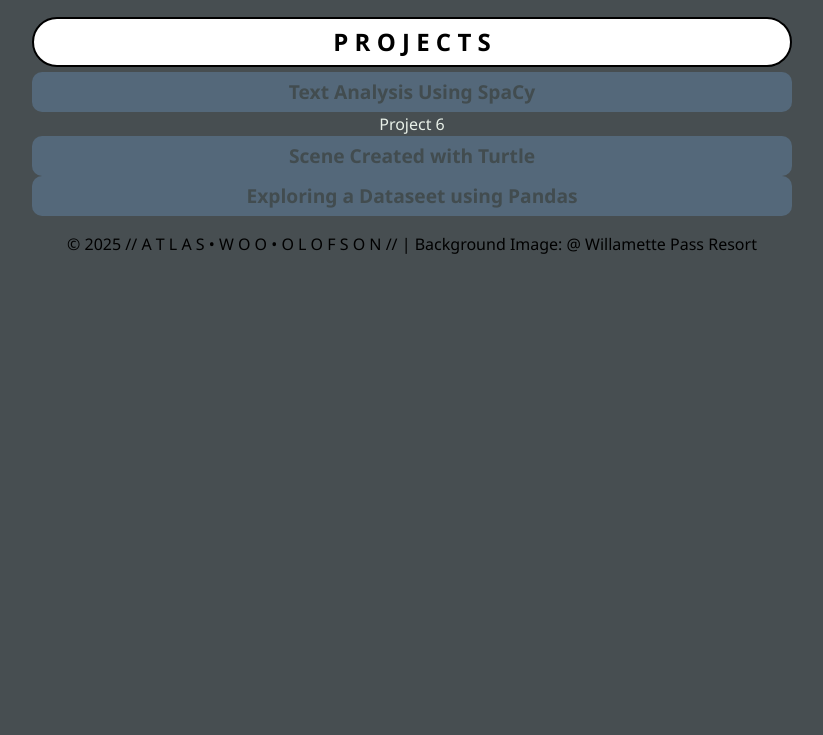
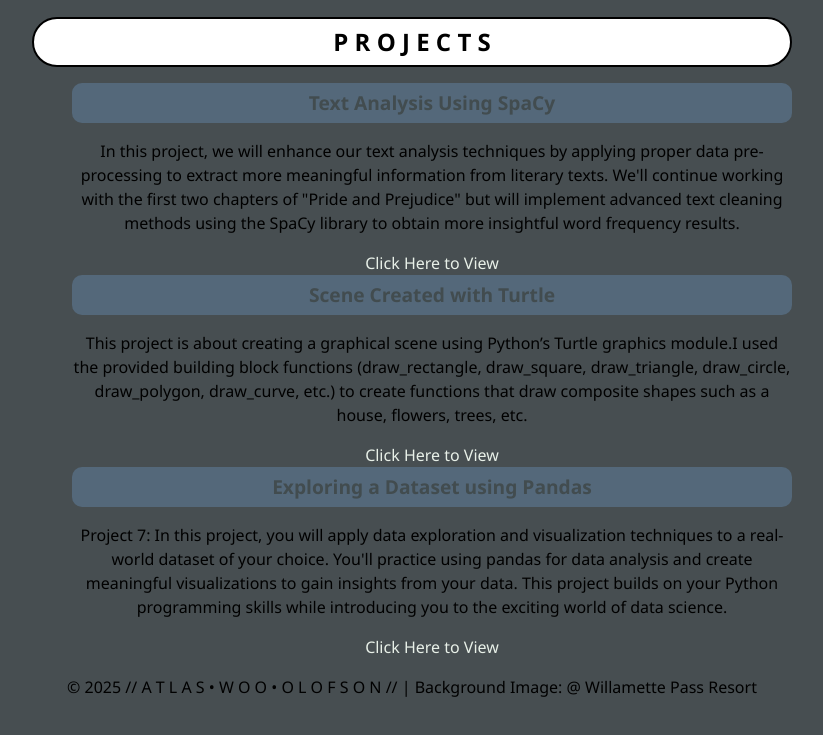
Before and after one commit to atlascosmos/atlasolofsonUO-110-S25-Project9, a plain HTML site: page index.html in a window 1280 px wide. Shown: the part 2196-2931 px from the top of the page, without its empty margins (228-1051 px from the left). Before the commit the page ends 2488 px from the top, so only its background shows below. Drawn offline with Linux system fonts and the light colour scheme.

Commit message:
Update index.html

```diff
--- a/index.html
+++ b/index.html
@@ -74,10 +74,17 @@
 
      <section>
         <h2>P R O J E C T S</h2>
-            <li class="block">Text Analysis Using SpaCy</li>
-                <a href="https://github.com/atlascosmos/atlascosmos.github.io/blob/main/Project_6.ipynb">Project 6</a>
-            <li class="block">Scene Created with Turtle</li>
-            <li class="block">Exploring a Dataseet using Pandas</li>
+            <ol>
+                <li class="block">Text Analysis Using SpaCy</li>
+                    <p>In this project, we will enhance our text analysis techniques by applying proper data pre-processing to extract more meaningful information from literary texts. We'll continue working with the first two chapters of "Pride and Prejudice" but will implement advanced text cleaning methods using the SpaCy library to obtain more insightful word frequency results.</p>
+                        <a href="file:///Users/atlasolofson/Desktop/Project_6.html">Click Here to View</a>
+                <li class="block">Scene Created with Turtle</li>
+                    <p>This project is about creating a graphical scene using Python’s Turtle graphics module.I used the provided building block functions (draw_rectangle, draw_square, draw_triangle, draw_circle, draw_polygon, draw_curve, etc.) to create functions that draw composite shapes such as a house, flowers, trees, etc.</p>
+                        <a href="file:///Users/atlasolofson/Desktop/Turtle_Project.html">Click Here to View</a>
+                <li class="block">Exploring a Dataset using Pandas</li>
+                    <p>Project 7: In this project, you will apply data exploration and visualization techniques to a real-world dataset of your choice. You'll practice using pandas for data analysis and create meaningful visualizations to gain insights from your data. This project builds on your Python programming skills while introducing you to the exciting world of data science.</p>
+                        <a href="file:///Users/atlasolofson/Desktop/Project_7.html">Click Here to View</a>
+            </ol>
     </section>
 
     <footer>
```
